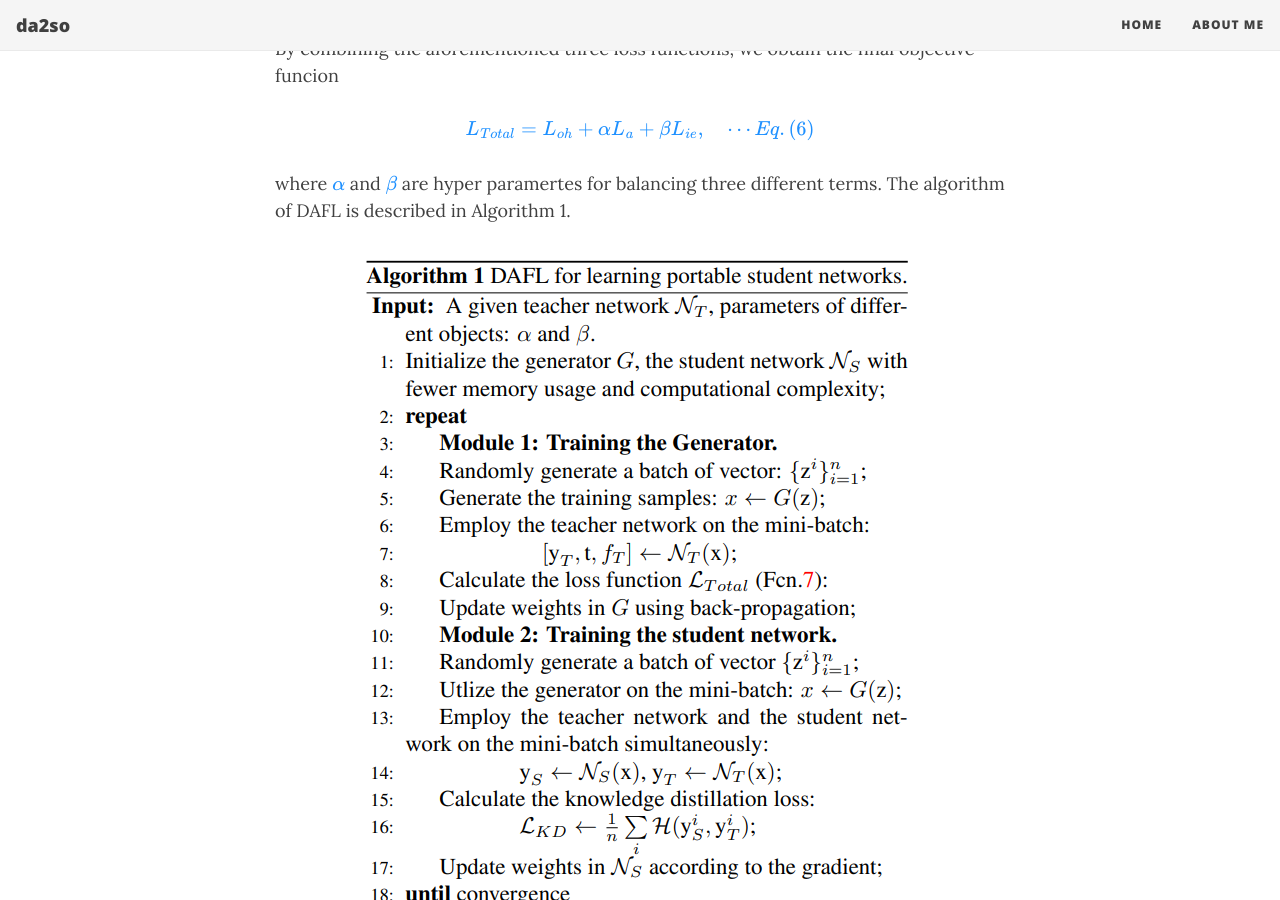
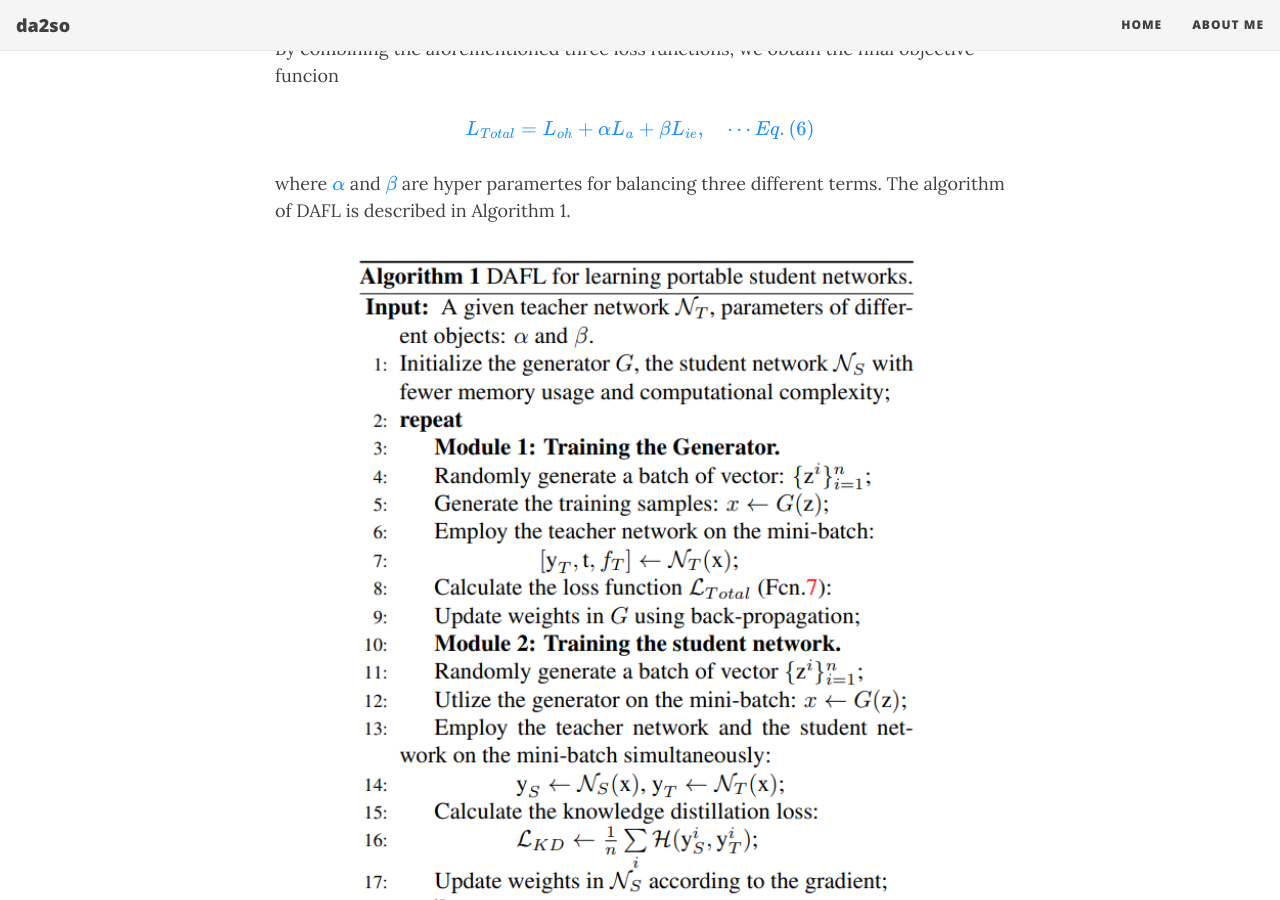
Before and after one commit to da2so/da2so.github.io, a Jekyll site: the page built from _posts/2020-08-13-Data-Free_Learning_of_Student_Networks.md, in a window 1280 px wide and 900 px high, scrolled down 3535 px. Built offline with Jekyll 4.4.1, drawn with Linux system fonts in a browser that asks for light colours; nearby versions of some CDN libraries; formulas are drawn with MathJax 3.

Commit message:
upload post

```diff
--- a/_posts/2020-08-13-Data-Free_Learning_of_Student_Networks.md
+++ b/_posts/2020-08-13-Data-Free_Learning_of_Student_Networks.md
@@ -118,7 +118,10 @@
 where <span style="color:DodgerBlue">$\alpha$</span> and <span style="color:DodgerBlue">$\beta$</span> are hyper paramertes for balancing three different terms. The algorithm of DAFL is described in Algorithm 1.
 
 
-![1](https://da2so.github.io/assets/post_img/2020-08-13-Data-Free_Learning_of_Student_Networks/2.png){: .mx-auto.d-block :}
+![1](https://da2so.github.io/assets/post_img/2020-08-13-Data-Free_Learning_of_Student_Networks/2.png){: .mx-auto.d-block width="80%" height="70% :}
 
 
 ## 3. Experiment Settting & Result
+
+
+![1](https://da2so.github.io/assets/post_img/2020-08-13-Data-Free_Learning_of_Student_Networks/3.png){: .mx-auto.d-block :}
```
Also changed, not shown: assets/post_img/2020-08-13-Data-Free_Learning_of_Student_Networks/3.png (added).
